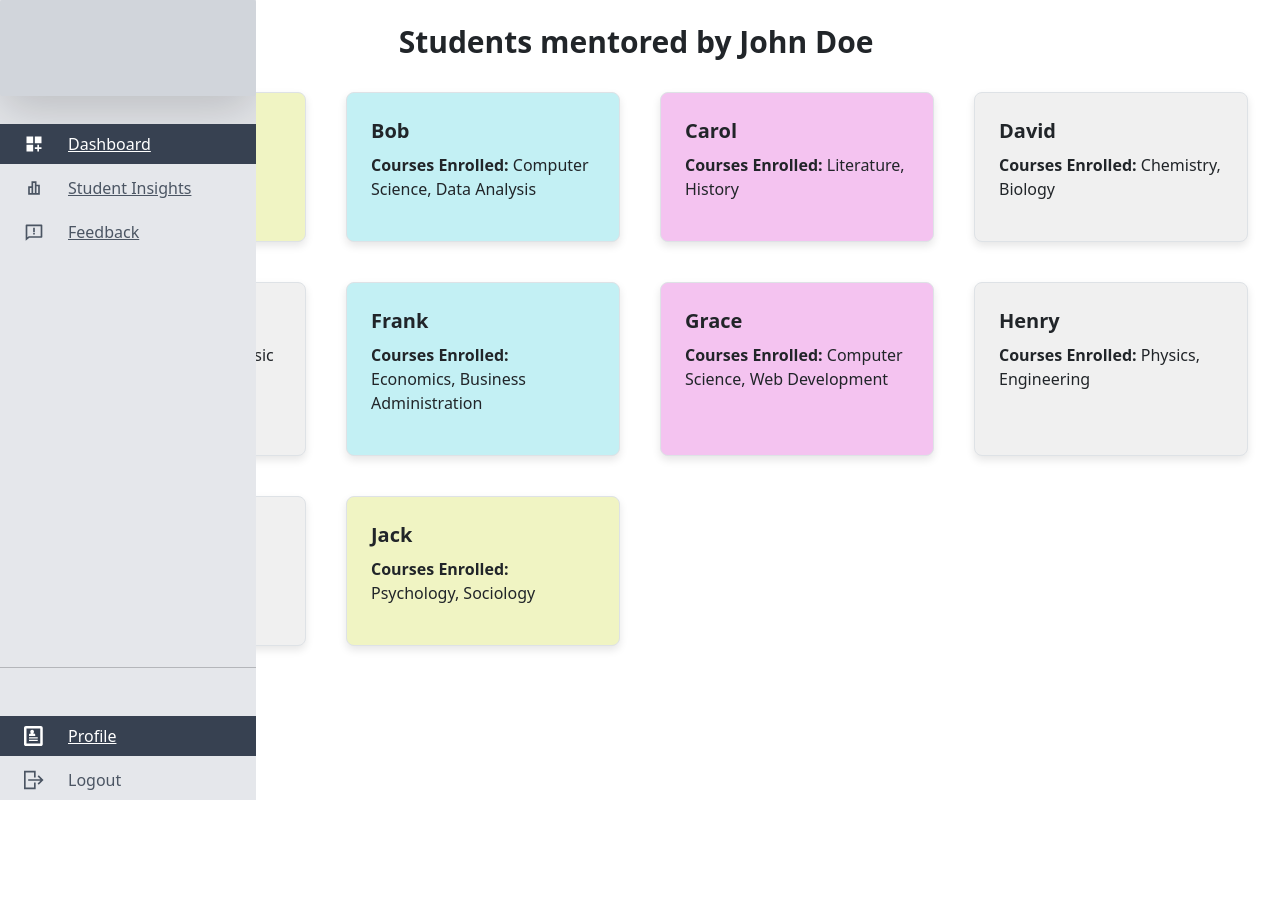
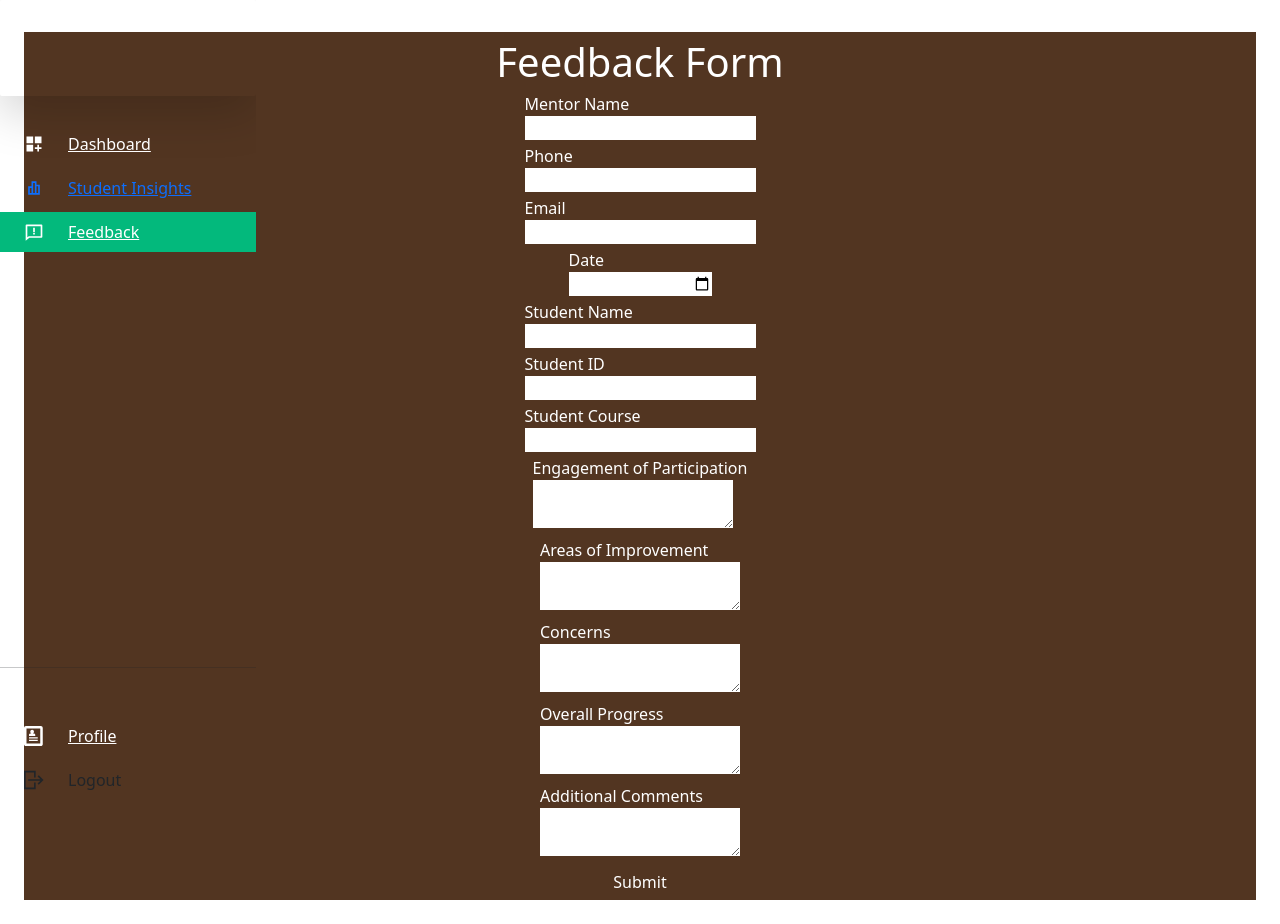
Before and after one commit to raaksss/Mentor-Dashboard, a React (Create React App) app in the folder mentor-client/client/: page /dashboard/feedback in a window 1280 px wide. Before the commit the page ends 800 px from the top, so only its background shows below. Built offline with nearby package versions, Linux system fonts and the light colour scheme.

Commit message:
Feedback Form

```diff
--- a/mentor-client/client/postcss.config.js
+++ b/mentor-client/client/postcss.config.js
@@ -1,6 +1,6 @@
 module.exports = {
-  plugins: {
-    tailwindcss: {},
-    autoprefixer: {},
-  },
-}
+  plugins: [
+    require('tailwindcss'),
+    require('autoprefixer'),
+  ],
+};
--- a/mentor-client/client/public/index.html
+++ b/mentor-client/client/public/index.html
@@ -10,6 +10,8 @@
       content="Web site created using create-react-app"
     />
     <link rel="apple-touch-icon" href="%PUBLIC_URL%/logo192.png" />
+    <link href="https://fonts.googleapis.com/css2?family=Roboto:wght@400;500;700&display=swap" rel="stylesheet">
+
     <!--
       manifest.json provides metadata used when your web app is installed on a
       user's mobile device or desktop. See https://developers.google.com/web/fundamentals/web-app-manifest/
--- a/mentor-client/client/src/App.js
+++ b/mentor-client/client/src/App.js
@@ -3,6 +3,7 @@ import { BrowserRouter as Router, Route, Routes } from 'react-router-dom';
 import Sidebar from './components/Sidebar';
 import Profile from './components/Profile';
 import StudentInsightPage from './components/StudentInsightPage';
+import Feedback from './components/Feedback';
 // Import other components here
 
 const App = () => {
@@ -14,9 +15,9 @@ const App = () => {
           <Routes>
             <Route path="/dashboard/profile" element={<Profile />} />
             <Route path="/dashboard/add-class" element={<StudentInsightPage />} />
-            <Route path="/dashboard/feedback" element={<StudentInsightPage />} />
+            <Route path="/dashboard/feedback" element={<Feedback />} />
 
-            {/* Define more routes as needed */}
+
           </Routes>
         </div>
       </div>
--- a/mentor-client/client/src/components/Feedback.js
+++ b/mentor-client/client/src/components/Feedback.js
@@ -1,9 +1,163 @@
-import React from 'react'
+import React from 'react';
+import { useForm } from 'react-hook-form';
+import { zodResolver } from '@hookform/resolvers/zod';
+import * as z from 'zod';
+import {
+  Box,
+  Heading,
+  VStack,
+  FormControl,
+  FormLabel,
+  Input,
+  FormErrorMessage,
+  Textarea,
+  Button
+} from '@chakra-ui/react';
+
+const feedbackSchema = z.object({
+  mentorName: z.string().min(1, 'Mentor name is required'),
+  phone: z.string().min(1, 'Phone is required'),
+  email: z.string().email('Invalid email address'),
+  date: z.string().min(1, 'Date is required'),
+  studentName: z.string().min(1, 'Student name is required'),
+  studentId: z.string().min(1, 'Student ID is required'),
+  studentCourse: z.string().min(1, 'Student course is required'),
+  engagement: z.string().min(1, 'Engagement is required'),
+  improvement: z.string().min(1, 'Areas of improvement are required'),
+  concerns: z.string().min(1, 'Concerns are required'),
+  progress: z.string().min(1, 'Overall progress is required'),
+  comments: z.string().optional(),
+});
 
 const Feedback = () => {
+  const {
+    register,
+    handleSubmit,
+    formState: { errors },
+  } = useForm({
+    resolver: zodResolver(feedbackSchema),
+  });
+
+  const onSubmit = (data) => {
+    console.log(data);
+  };
+
   return (
-    <div>Feedback</div>
-  )
-}
+    <Box
+      bg='#523521'
+      color='white'
+      p={6}
+      rounded='md'
+      shadow='md'
+      maxW='lg'
+      mx='auto'
+      mt={8}
+    >
+      <Heading as='h1' size='lg' mb={6} textAlign='center'>
+        Feedback Form
+      </Heading>
+      <form onSubmit={handleSubmit(onSubmit)}>
+        <VStack spacing={4}>
+          <FormControl isInvalid={errors.mentorName}>
+            <FormLabel htmlFor='mentorName'>Mentor Name</FormLabel>
+            <Input id='mentorName' {...register('mentorName')} />
+            <FormErrorMessage>
+              {errors.mentorName && errors.mentorName.message}
+            </FormErrorMessage>
+          </FormControl>
 
-export default Feedback
+          <FormControl isInvalid={errors.phone}>
+            <FormLabel htmlFor='phone'>Phone</FormLabel>
+            <Input id='phone' {...register('phone')} />
+            <FormErrorMessage>
+              {errors.phone && errors.phone.message}
+            </FormErrorMessage>
+          </FormControl>
+
+          <FormControl isInvalid={errors.email}>
+            <FormLabel htmlFor='email'>Email</FormLabel>
+            <Input id='email' type='email' {...register('email')} />
+            <FormErrorMessage>
+              {errors.email && errors.email.message}
+            </FormErrorMessage>
+          </FormControl>
+
+          <FormControl isInvalid={errors.date}>
+            <FormLabel htmlFor='date'>Date</FormLabel>
+            <Input id='date' type='date' {...register('date')} />
+            <FormErrorMessage>
+              {errors.date && errors.date.message}
+            </FormErrorMessage>
+          </FormControl>
+
+          <FormControl isInvalid={errors.studentName}>
+            <FormLabel htmlFor='studentName'>Student Name</FormLabel>
+            <Input id='studentName' {...register('studentName')} />
+            <FormErrorMessage>
+              {errors.studentName && errors.studentName.message}
+            </FormErrorMessage>
+          </FormControl>
+
+          <FormControl isInvalid={errors.studentId}>
+            <FormLabel htmlFor='studentId'>Student ID</FormLabel>
+            <Input id='studentId' {...register('studentId')} />
+            <FormErrorMessage>
+              {errors.studentId && errors.studentId.message}
+            </FormErrorMessage>
+          </FormControl>
+
+          <FormControl isInvalid={errors.studentCourse}>
+            <FormLabel htmlFor='studentCourse'>Student Course</FormLabel>
+            <Input id='studentCourse' {...register('studentCourse')} />
+            <FormErrorMessage>
+              {errors.studentCourse && errors.studentCourse.message}
+            </FormErrorMessage>
+          </FormControl>
+
+          <FormControl isInvalid={errors.engagement}>
+            <FormLabel htmlFor='engagement'>Engagement of Participation</FormLabel>
+            <Textarea id='engagement' {...register('engagement')} />
+            <FormErrorMessage>
+              {errors.engagement && errors.engagement.message}
+            </FormErrorMessage>
+          </FormControl>
+
+          <FormControl isInvalid={errors.improvement}>
+            <FormLabel htmlFor='improvement'>Areas of Improvement</FormLabel>
+            <Textarea id='improvement' {...register('improvement')} />
+            <FormErrorMessage>
+              {errors.improvement && errors.improvement.message}
+            </FormErrorMessage>
+          </FormControl>
+
+          <FormControl isInvalid={errors.concerns}>
+            <FormLabel htmlFor='concerns'>Concerns</FormLabel>
+            <Textarea id='concerns' {...register('concerns')} />
+            <FormErrorMessage>
+              {errors.concerns && errors.concerns.message}
+            </FormErrorMessage>
+          </FormControl>
+
+          <FormControl isInvalid={errors.progress}>
+            <FormLabel htmlFor='progress'>Overall Progress</FormLabel>
+            <Textarea id='progress' {...register('progress')} />
+            <FormErrorMessage>
+              {errors.progress && errors.progress.message}
+            </FormErrorMessage>
+          </FormControl>
+
+          <FormControl>
+            <FormLabel htmlFor='comments'>Additional Comments</FormLabel>
+            <Textarea id='comments' {...register('comments')} />
+          </FormControl>
+
+          <Button type='submit' colorScheme='orange' width='full' mt={4}>
+            Submit
+          </Button>
+        </VStack>
+      </form>
+    </Box>
+  );
+};
+
+export default Feedback;
--- a/mentor-client/client/src/components/TeacherMenu.js
+++ b/mentor-client/client/src/components/TeacherMenu.js
@@ -13,7 +13,7 @@ const TeacherMenu = () => {
       <MenuItem
         icon={RiFeedbackLine}
         label='Feedback'
-        address='/dashboard/my-class'
+        address='/dashboard/feedback'
       />
     </>
   );
--- a/mentor-client/client/tailwind.config.js
+++ b/mentor-client/client/tailwind.config.js
@@ -4,6 +4,14 @@ module.exports = {
   ],
   theme: {
     extend: {},
+    colors:{
+      brown:'#523521',
+      lbrown:'#7e654c',
+      mustard:'#d8be90',
+      grey:'#bcb2ae',
+      white:'#f8f6ef'
+
+    }
   },
   plugins: [],
 }
--- /dev/null
+++ b/mentor-client/client/webpack.config.js
@@ -0,0 +1,84 @@
+const path = require('path');
+const HtmlWebpackPlugin = require('html-webpack-plugin');
+
+module.exports = {
+  // Entry point of your application
+  entry: './client/index.js',
+
+  // Output configuration
+  output: {
+    path: path.resolve(__dirname, 'dist'),
+    filename: 'bundle.js',
+    publicPath: '/',
+  },
+
+  // Resolve configuration
+  resolve: {
+    extensions: ['.js', '.jsx'],
+  },
+
+  // Module rules
+  module: {
+    rules: [
+      {
+        // Transpile JavaScript files using babel
+        test: /\.(js|jsx)$/,
+        exclude: /node_modules/,
+        use: {
+          loader: 'babel-loader',
+          options: {
+            presets: ['@babel/preset-env', '@babel/preset-react']
+          }
+        }
+      },
+      {
+        // Handle CSS files (including Tailwind CSS)
+        test: /\.css$/,
+        use: [
+          'style-loader',
+          'css-loader',
+          {
+            loader: 'postcss-loader',
+            options: {
+              postcssOptions: {
+                plugins: [
+                  require('tailwindcss'),
+                  require('autoprefixer'),
+                ],
+              },
+            },
+          },
+        ],
+      },
+      {
+        // Handle image files
+        test: /\.(png|jpe?g|gif)$/i,
+        use: [
+          {
+            loader: 'file-loader',
+          },
+        ],
+      },
+    ]
+  },
+
+  // Plugins configuration
+  plugins: [
+    // Generates an HTML file with <script> injected
+    new HtmlWebpackPlugin({
+      template: './client/public/index.html',
+      favicon: './client/public/favicon.ico'
+    }),
+  ],
+
+  // Development or production mode
+  mode: 'development', // Change to 'production' for production build
+
+  // Development server configuration (optional)
+  devServer: {
+    contentBase: './dist',
+    compress: true,
+    port: 3000,
+    historyApiFallback: true, // Handle React Router fallback
+  },
+};
```
Also changed, not shown: mentor-client/client/package.json (+25 -2 lines), mentor-client/client/src/theme.js (added), 1 other file (tests, documents, lock files or other folders).
